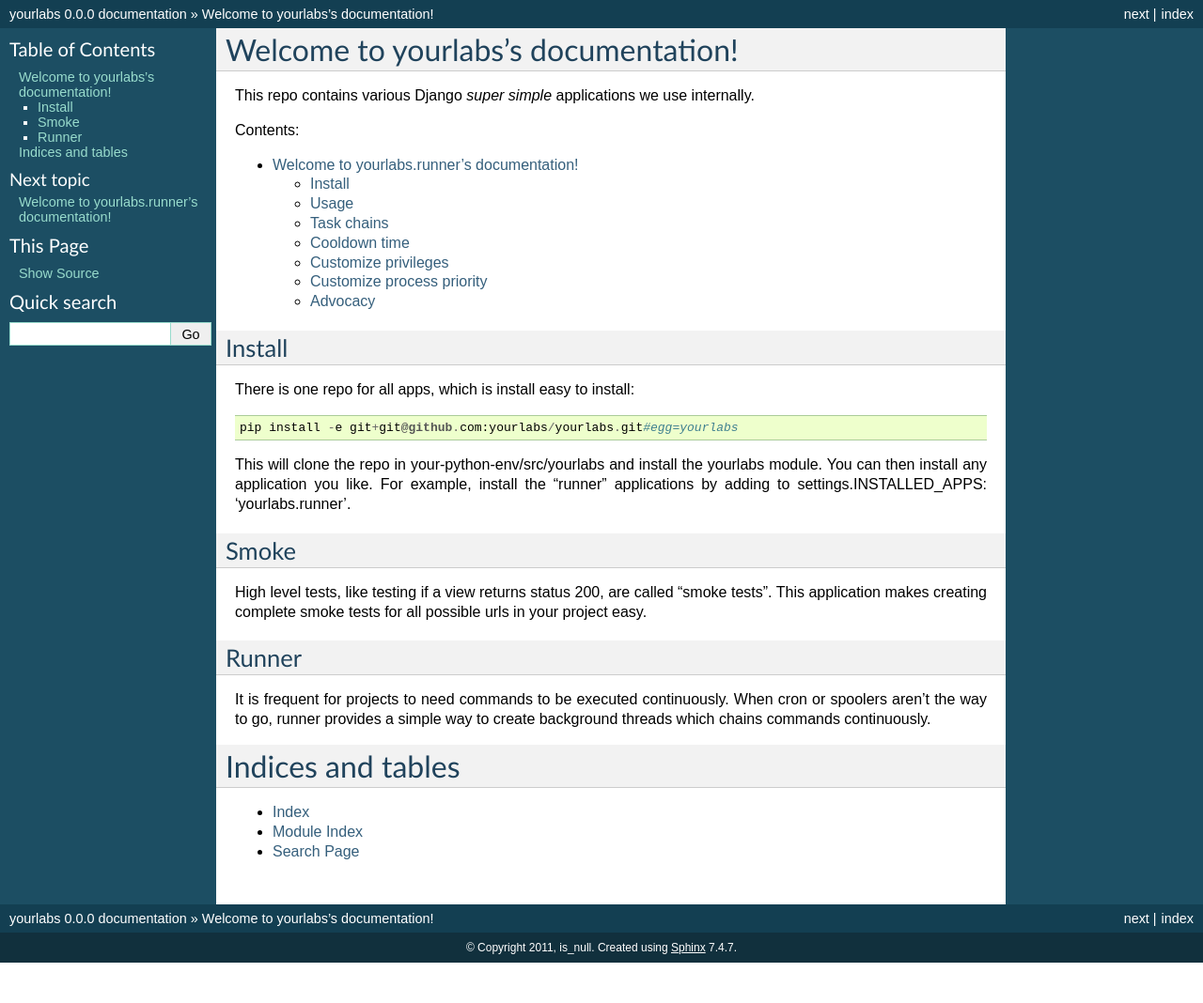
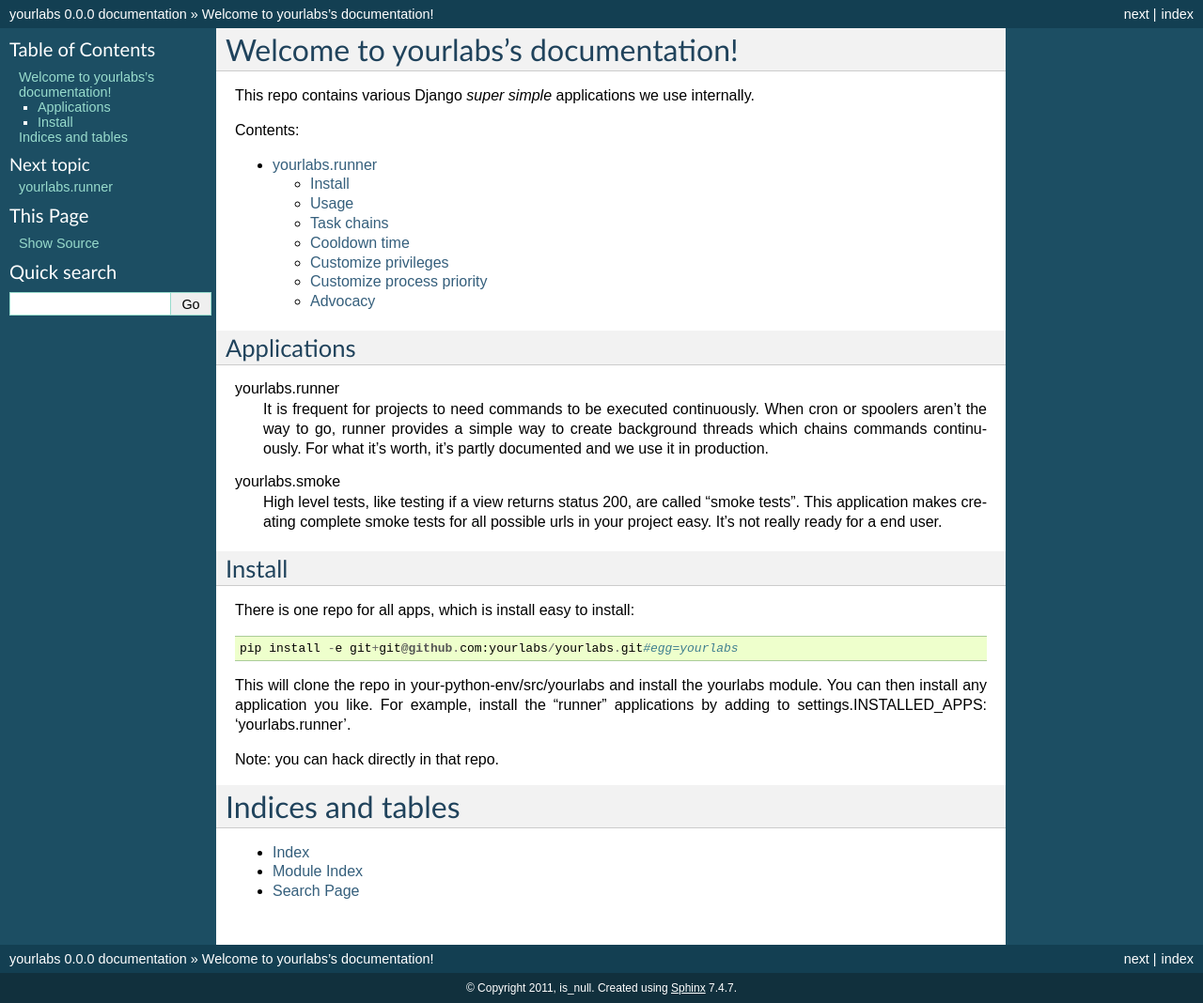
Before and after one commit to jpic/yourlabs, a Sphinx documentation site: the page built from docs/index.rst, in a window 1280 px wide. Shown: the whole page at 94% size. Built offline with Sphinx 7.4.7, drawn with Linux system fonts in a browser that asks for light colours; before the commit the page ends 1025 px from its top, so only the background shows below that.

Commit message:
Revamped index and changed runner documentation head title

```diff
--- a/docs/index.rst
+++ b/docs/index.rst
@@ -9,6 +9,20 @@ Contents:
    :maxdepth: 2
 
    runner
+
+Applications
+------------
+
+yourlabs.runner
+    It is frequent for projects to need commands to be executed continuously.
+    When cron or spoolers aren't the way to go, runner provides a simple way to
+    create background threads which chains commands continuously. For what it's
+    worth, it's partly documented and we use it in production.
+
+yourlabs.smoke
+    High level tests, like testing if a view returns status 200, are called
+    "smoke tests". This application makes creating complete smoke tests for all
+    possible urls in your project easy. It's not really ready for a end user.
 
 Install
 -------
@@ -22,19 +36,7 @@ yourlabs module. You can then install any application you like. For example,
 install the "runner" applications by adding to settings.INSTALLED_APPS:
 'yourlabs.runner'.
 
-Smoke
------
-
-High level tests, like testing if a view returns status 200, are called "smoke
-tests". This application makes creating complete smoke tests for all possible
-urls in your project easy.
-
-Runner
-------
-
-It is frequent for projects to need commands to be executed continuously. When
-cron or spoolers aren't the way to go, runner provides a simple way to create
-background threads which chains commands continuously.
+Note: you can hack directly in that repo.
 
 Indices and tables
 ==================
--- a/docs/runner.rst
+++ b/docs/runner.rst
@@ -1,5 +1,5 @@
-Welcome to yourlabs.runner's documentation!
-===========================================
+yourlabs.runner
+===============
 
 It is frequent for projects to need commands to be executed continuously. When
 cron or spoolers aren't the way to go, runner provides a simple way to create
```
